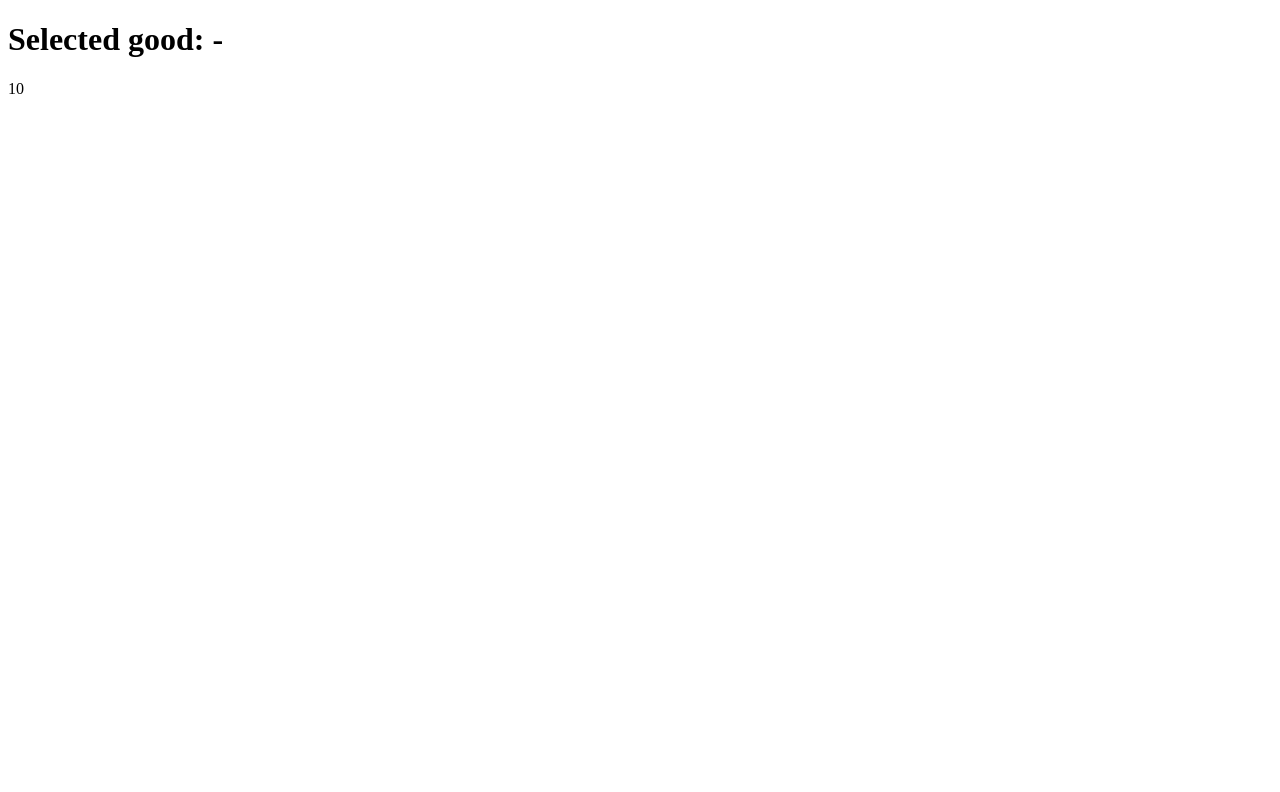
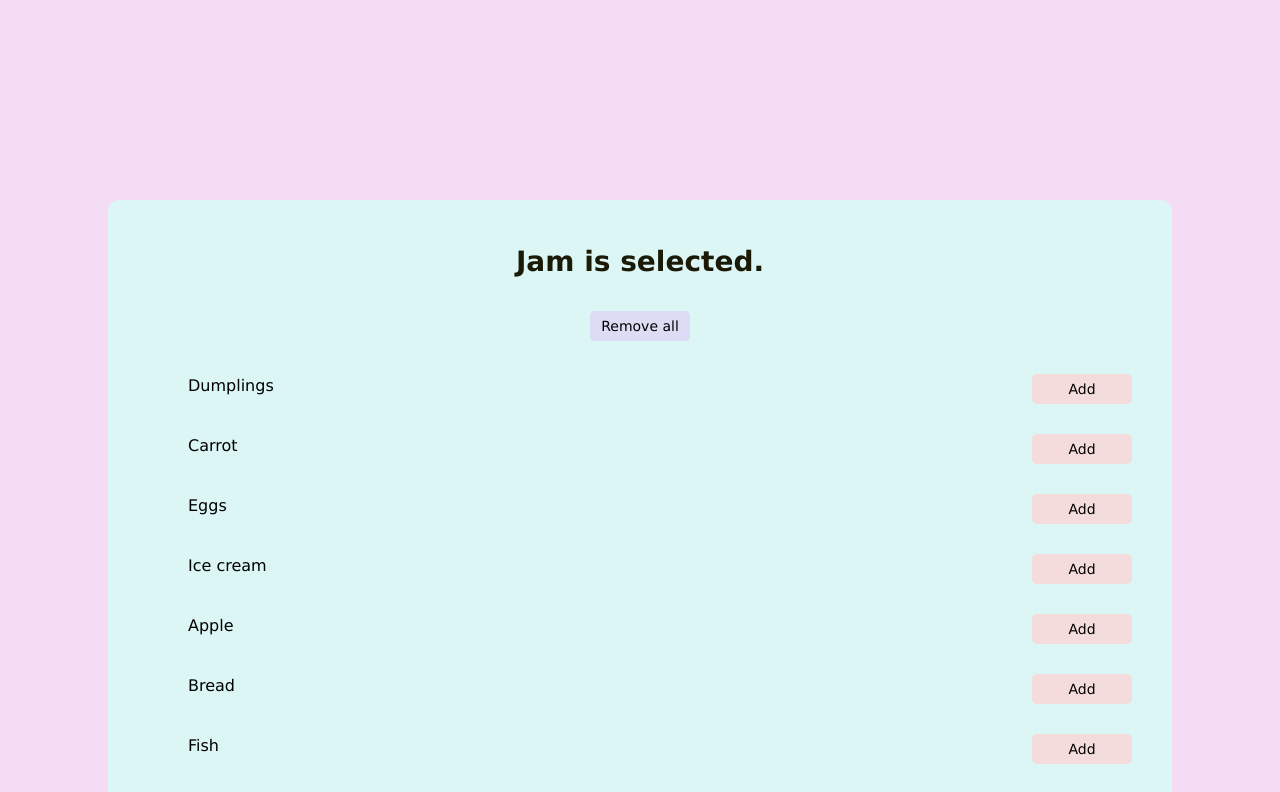
Before and after one commit to mate-academy/react_goods-selector, a React (Create React App) app: page / in a window 1280 px wide. Shown: the top 792 px of the page. Built offline with nearby package versions, Linux system fonts and the light colour scheme.

Commit message:
Solution

```diff
--- a/package.json
+++ b/package.json
@@ -8,6 +8,7 @@
   "dependencies": {
     "@cypress/react": "^5.12.4",
     "bulma": "^0.9.3",
+    "classnames": "^2.3.1",
     "react": "^17.0.2",
     "react-dom": "^17.0.2",
     "react-scripts": "^4.0.3"
@@ -17,7 +18,7 @@
     "@mate-academy/cypress-tools": "^1.0.4",
     "@mate-academy/eslint-config-react": "*",
     "@mate-academy/eslint-config-react-typescript": "*",
-    "@mate-academy/scripts": "^1.2.1",
+    "@mate-academy/scripts": "^1.2.3",
     "@mate-academy/students-ts-config": "*",
     "@mate-academy/stylelint-config": "*",
     "@types/node": "^17.0.23",
--- a/src/App.scss
+++ b/src/App.scss
@@ -1 +1,94 @@
-// styles go here
+body,
+div,
+h1 {
+  margin: 0;
+}
+
+body {
+  font-family: "Lucida Sans",
+    "Lucida Sans Regular",
+    "Lucida Grande",
+    "Lucida Sans Unicode",
+    Geneva,
+    Verdana,
+    sans-serif;
+  font-size: 16px;
+  line-height: 24px;
+
+  background-color: #f5dcf5;
+}
+
+.App {
+  width: 80%;
+  min-width: 300px;
+  margin: 200px auto;
+  padding: 40px 20px;
+
+  border-radius: 10px;
+  background-color: #dcf5f5;
+  list-style: none;
+
+  &__header {
+    text-align: center;
+    font-size: 14px;
+    line-height: 44px;
+    color: #1a1a07;
+  }
+
+  &__title {
+    margin-bottom: 20px;
+  }
+
+  &__button {
+    width: 100px;
+    height: 30px;
+
+    text-align: center;
+    font-family: "Lucida Sans",
+      "Lucida Sans Regular",
+      "Lucida Grande",
+      "Lucida Sans Unicode",
+      Geneva,
+      Verdana,
+      sans-serif;
+    font-size: 14px;
+
+    border: 2px transparent solid;
+    border-radius: 5px;
+
+    background-color: #f5dcdc;
+
+    transition: transform 0.3s background-color 0.3s;
+
+    &:hover {
+      transform: scale(1.2);
+      background-color: #f5dcf5;
+    }
+
+    &--clear {
+      background-color: #dcdcf5;
+    }
+
+    &--remove {
+      background-color: #dcdcf5;
+    }
+  }
+
+  &__list {
+    display: block;
+    list-style: none;
+  }
+
+  &__list-item {
+    display: flex;
+    justify-content: space-between;
+    margin: 10px;
+    padding: 10px;
+
+    &--active {
+      padding: 10px;
+      border-radius: 5px;
+      background-color: #f5dcdc;
+    }
+  }
+}
--- a/src/App.tsx
+++ b/src/App.tsx
@@ -1,4 +1,5 @@
 import React from 'react';
+import classNames from 'classnames';
 import './App.scss';
 
 const goodsFromServer: string[] = [
@@ -14,11 +15,98 @@ const goodsFromServer: string[] = [
   'Garlic',
 ];
 
-const App: React.FC = () => (
-  <div className="App">
-    <h1>Selected good: -</h1>
-    {goodsFromServer.length}
-  </div>
-);
+type State = {
+  selectedGoods: string [];
+};
+export class App extends React.Component<{}, State> {
+  state = {
+    selectedGoods: ['Jam'],
+  };
 
-export default App;
+  selectItem = (goods: string) => {
+    this.setState((prevGoods) => ({
+      selectedGoods: [...prevGoods.selectedGoods, goods],
+    }));
+  };
+
+  removeItem = (goods: string) => {
+    this.setState((prevGoods) => ({
+      selectedGoods: prevGoods.selectedGoods.filter(item => item !== goods),
+    }));
+  };
+
+  clearItems = () => {
+    this.setState({
+      selectedGoods: [],
+    });
+  };
+
+  listItems = () => {
+    const { selectedGoods } = this.state;
+
+    switch (selectedGoods.length) {
+      case 0:
+        return 'No goods selected.';
+
+      case goodsFromServer.length:
+        return 'All goods selected.';
+
+      case 1:
+        return `${selectedGoods} is selected.`;
+
+      default:
+        return `${selectedGoods.slice(0, -1).join(', ')} and ${selectedGoods.slice(-1)} are selected.`;
+    }
+  };
+
+  render() {
+    return (
+      <div className="App">
+        <div className="App__header">
+          <h1 className="App__title">
+            {this.listItems()}
+          </h1>
+          <button
+            type="button"
+            className={classNames('App__button', 'App__button--clear')}
+            onClick={this.clearItems}
+          >
+            Remove all
+          </button>
+        </div>
+
+        <ul className="App__list">
+          {goodsFromServer.map((item) => {
+            const isSelected = this.state.selectedGoods.includes(item);
+
+            return (
+              <li
+                key={item}
+                className={classNames('App__list-item',
+                  {
+                    'App__list-item--active': isSelected === true,
+                  })}
+              >
+                {item}
+                <button
+                  type="button"
+                  className={classNames('App__button',
+                    {
+                      'App__button--remove': isSelected === true,
+                    })}
+                  onClick={() => {
+                    return isSelected
+                      ? this.removeItem(item)
+                      : this.selectItem(item);
+                  }}
+                >
+                  {isSelected ? 'Remove' : 'Add'}
+                </button>
+              </li>
+            );
+          })}
+        </ul>
+      </div>
+    );
+  }
+}
--- a/src/index.tsx
+++ b/src/index.tsx
@@ -1,5 +1,5 @@
 import ReactDOM from 'react-dom';
-import App from './App';
+import { App } from './App';
 
 ReactDOM.render(
   <App />,
```
Also changed, not shown: 2 other files (tests, documents, lock files or other folders).
